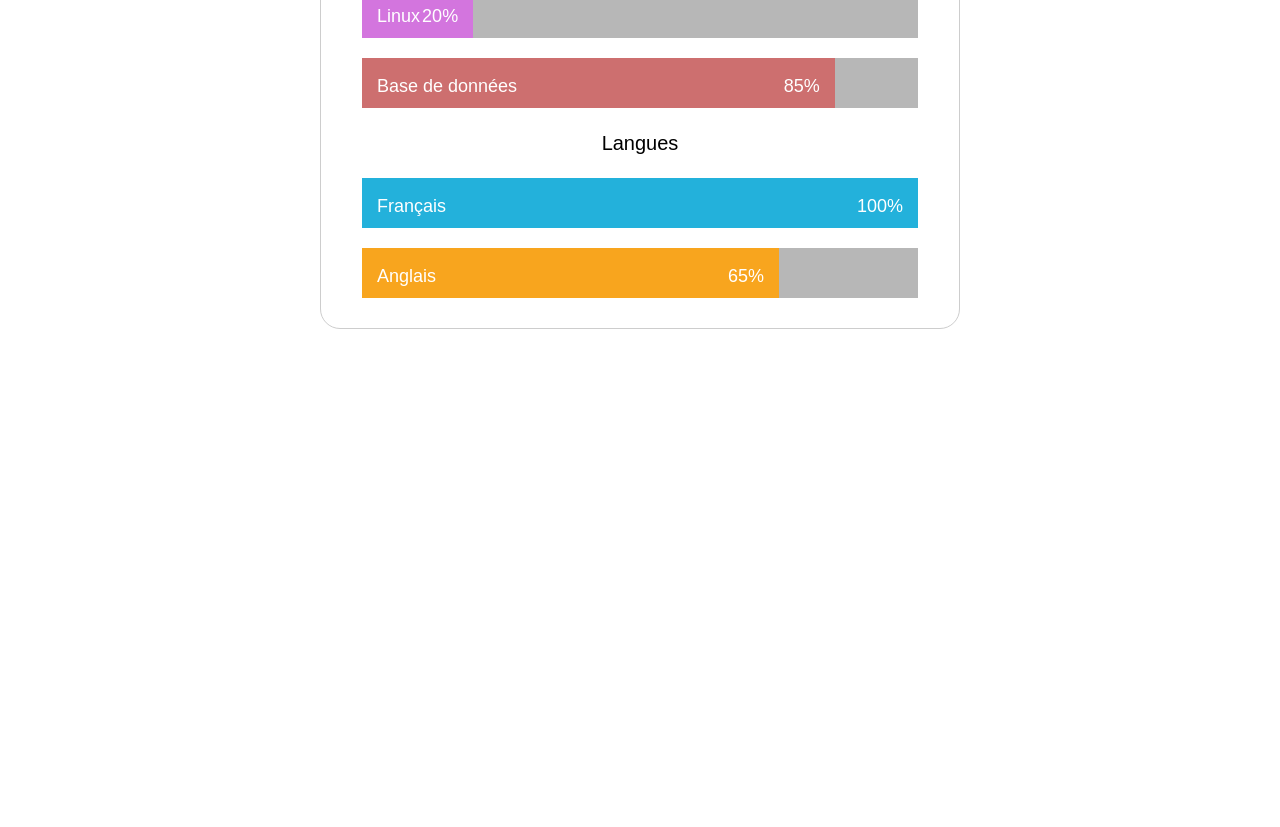
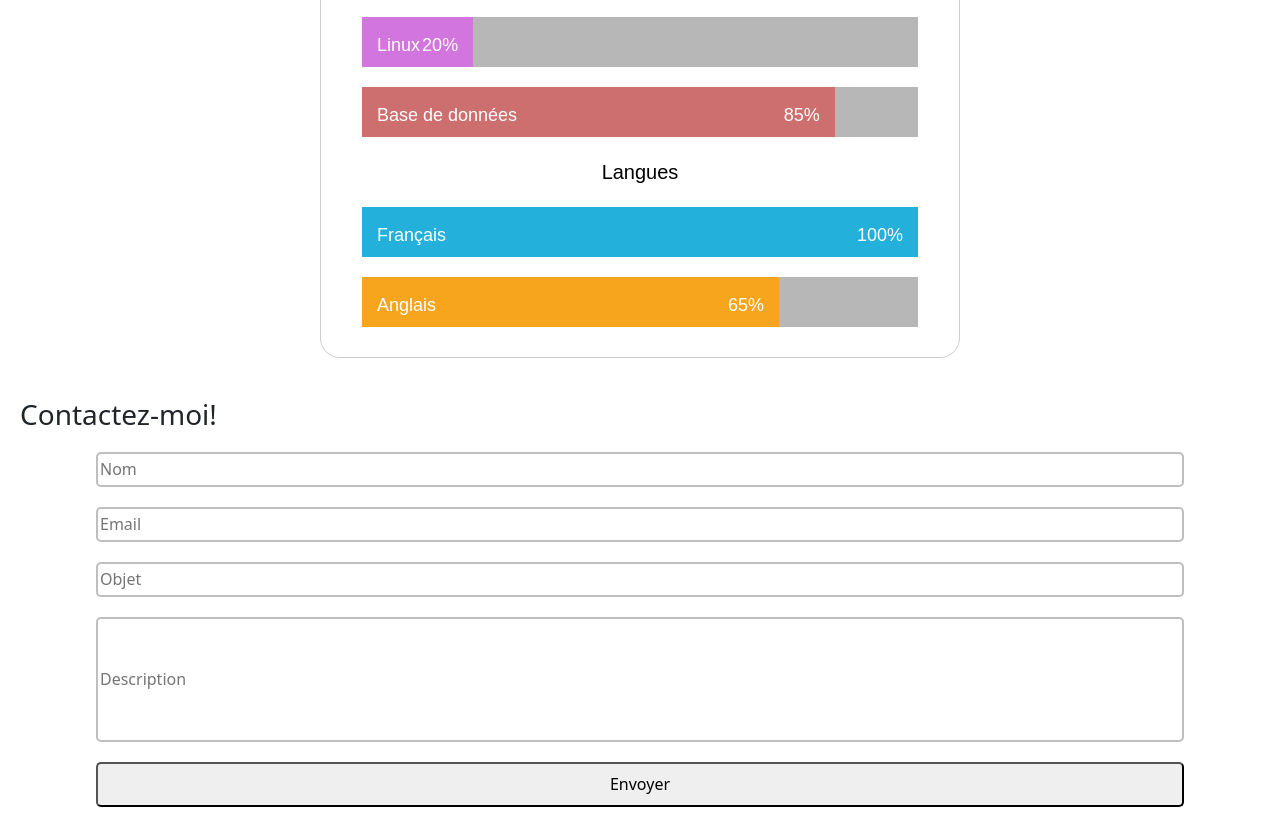
Before and after one commit to Yann-Fournier/Accessibilit-x-UX-Disign-B2, a plain HTML site: page Portfolio/Portfolio.html in a window 1280 px wide. Shown: the part 1285-2112 px from the top of the page. Before the commit the page ends 1654 px from the top, so only its background shows below. Drawn offline with nearby package versions, Linux system fonts and the light colour scheme.

Commit message:
portfolio

```diff
--- a/Portfolio/Portfolio.html
+++ b/Portfolio/Portfolio.html
@@ -8,6 +8,7 @@
 
     <link rel="stylesheet" href="css/Competences.css">
     <link rel="stylesheet" href="css/haut.css">
+    <link rel="stylesheet" href="css/contact.css">
 </head>
 
 <body>
@@ -22,6 +23,7 @@
                     <p class="description-user">Etudiant en deuxième année d'informatique à Paris Ynov Campus.</p>
                     <p class="description-user">📱 (+33) 06 95 71 31 00</p>
                     <p class="description-user">📧 ya.fourni@icloud.com</p>
+                    <a href="assets/CV.pdf" style="margin-bottom:5px;">- Mon CV</a>
                     <a href="https://github.com/Yann-Fournier" style="margin-bottom:5px;">- Mon Github</a>
                     <a href="https://www.linkedin.com/in/yann-fournier-243453296/">- Mon Linkedin</a>
                 </center>
@@ -131,7 +133,16 @@
         </div>
     </div>
 
-
+    <div class="formulaire_contact">
+        <h3 style="margin-left:20px; margin-bottom:20px;">Contactez-moi!</h3>
+        <center>
+            <input type="text" placeholder="Nom" class="formulaire_contact-nom">
+            <input type="text" placeholder="Email" class="formulaire_contact-email">
+            <input type="text" placeholder="Objet" class="formulaire_contact-objet">
+            <input type="text" placeholder="Description" class="formulaire_contact-description">
+            <button class="formulaire_contact-button">Envoyer</button>
+        </center>
+    </div>
 
     <script src="https://cdn.jsdelivr.net/npm/bootstrap@5.3.2/dist/js/bootstrap.bundle.min.js" integrity="sha384-C6RzsynM9kWDrMNeT87bh95OGNyZPhcTNXj1NW7RuBCsyN/o0jlpcV8Qyq46cDfL" crossorigin="anonymous"></script>
 </body>
--- /dev/null
+++ b/Portfolio/css/contact.css
@@ -0,0 +1,48 @@
+.formulaire_contact {
+    display: flex;
+    flex-direction: column;
+}
+
+.formulaire_contact-nom {
+    width: 85%;
+    height: 35px;
+    margin-bottom: 20px;
+    border-style: solid;
+    border-color: rgba(0, 0, 0, 0.25);
+    border-radius: 5px;
+}
+
+.formulaire_contact-email {
+    width: 85%;
+    height: 35px;
+    margin-bottom: 20px;
+    border-style: solid;
+    border-color: rgba(0, 0, 0, 0.25);
+    border-radius: 5px;
+}
+
+.formulaire_contact-objet {
+    width: 85%;
+    height: 35px;
+    margin-bottom: 20px;
+    border-style: solid;
+    border-color: rgba(0, 0, 0, 0.25);
+    border-radius: 5px;
+}
+
+
+.formulaire_contact-description {
+    width: 85%;
+    height: 125px;
+    margin-bottom: 20px;
+    border-style: solid;
+    border-color: rgba(0, 0, 0, 0.25);
+    border-radius: 5px;
+}
+
+.formulaire_contact-button {
+    width: 85%;
+    height: 45px;
+    margin-bottom: 20px;
+    border-radius: 5px;
+}
```
